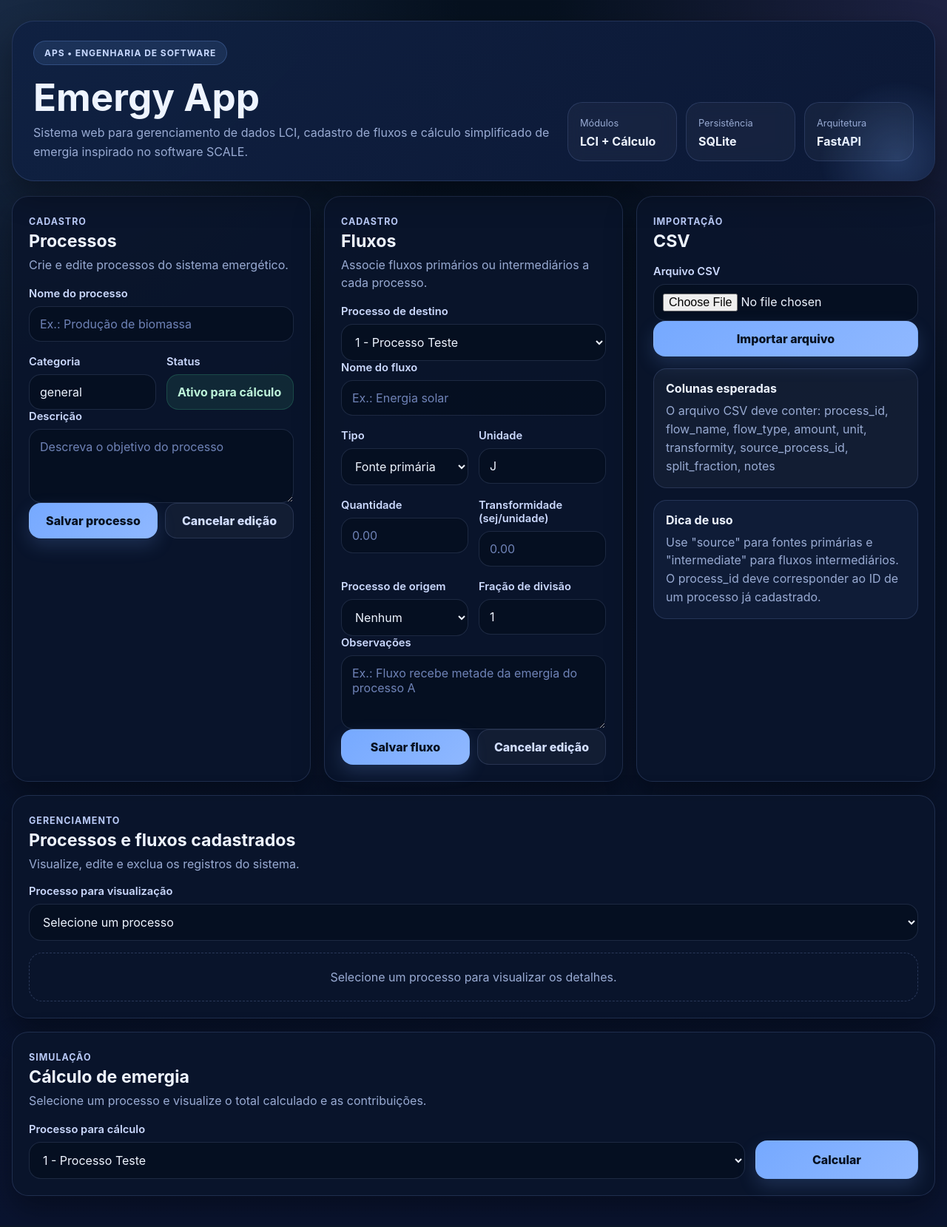
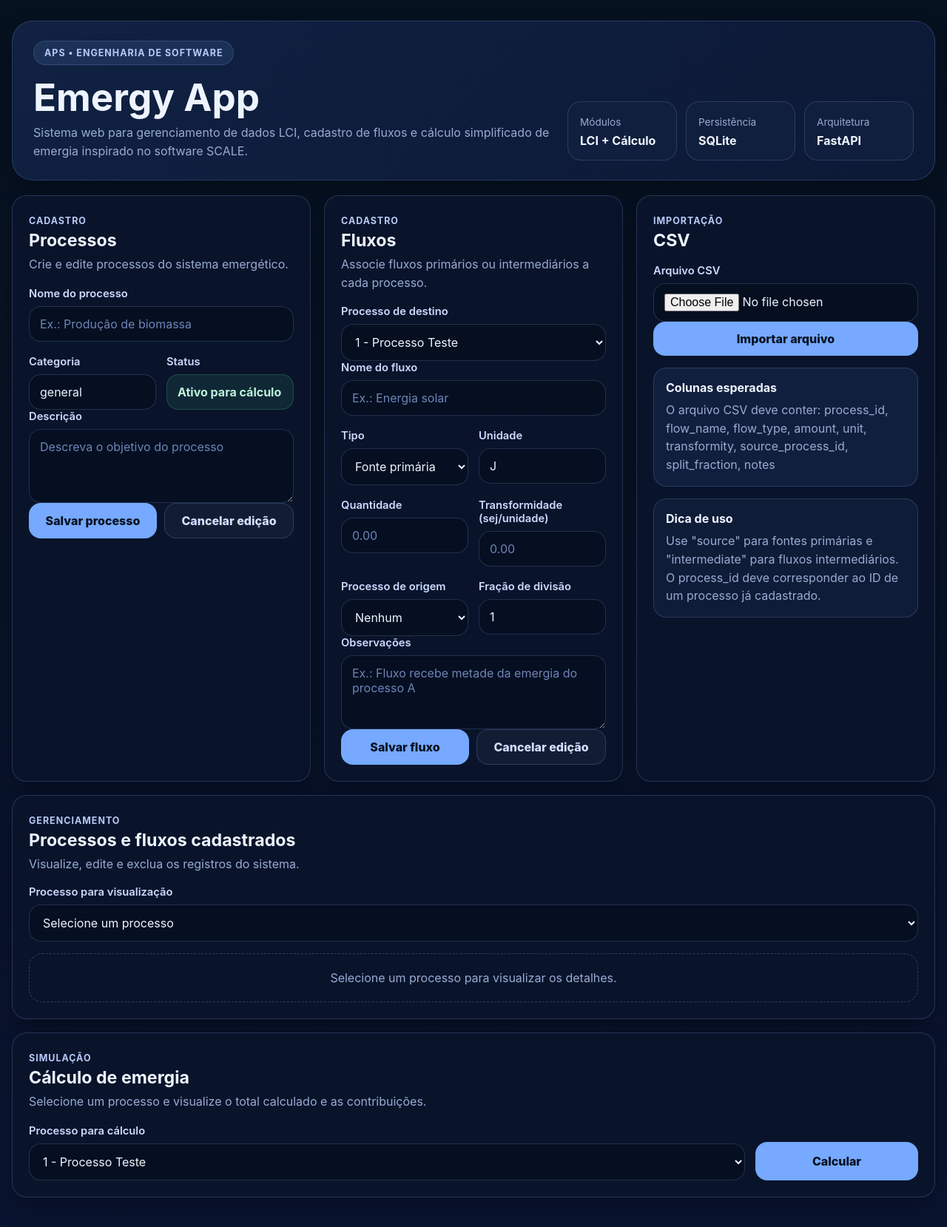
Before and after one commit to ArthurR06/emergy_calc, a FastAPI app: page / in a window 1280 px wide. Shown: the whole page at 74% size. Before the commit the page ends 1617 px from the top, so only its background shows below. Run offline with FastAPI, Linux system fonts and the light colour scheme; data comes from the database, SQL or seed files in the repository.

Commit message:
Update styles.css

```diff
--- a/app/static/styles.css
+++ b/app/static/styles.css
@@ -1,17 +1,14 @@
 :root {
   --bg: #071120;
-  --bg-soft: #0b1730;
-  --panel: rgba(10, 21, 44, 0.92);
-  --panel-2: rgba(13, 27, 56, 0.96);
+  --panel: #0b1730;
+  --panel-light: #101f3d;
   --text: #eef4ff;
   --muted: #99abd3;
-  --line: rgba(135, 163, 231, 0.18);
+  --line: rgba(135, 163, 231, 0.22);
   --accent: #76a9ff;
-  --accent-2: #9b7cff;
-  --success: #4fe0a1;
   --danger: #ff7b8f;
-  --shadow: 0 18px 40px rgba(0, 0, 0, 0.34);
-  --radius: 22px;
+  --radius: 20px;
+  --shadow: 0 14px 30px rgba(0, 0, 0, 0.28);
 }
 
 * {
@@ -25,11 +22,8 @@ html {
 body {
   margin: 0;
   color: var(--text);
-  font-family: Inter, ui-sans-serif, system-ui, -apple-system, BlinkMacSystemFont, "Segoe UI", sans-serif;
-  background:
-    radial-gradient(circle at top left, rgba(118, 169, 255, 0.16), transparent 30%),
-    radial-gradient(circle at top right, rgba(155, 124, 255, 0.16), transparent 26%),
-    linear-gradient(180deg, #06111f 0%, #0a1430 100%);
+  font-family: Inter, Arial, Helvetica, sans-serif;
+  background: linear-gradient(180deg, #06111f 0%, #0a1430 100%);
 }
 
 .app-shell {
@@ -38,25 +32,22 @@ body {
   padding: 28px 0 40px;
 }
 
+/* Cabeçalho */
 .hero {
-  position: relative;
-  overflow: hidden;
-  background: linear-gradient(135deg, rgba(16, 33, 66, 0.96), rgba(12, 25, 54, 0.98));
+  background: linear-gradient(135deg, #102142, #0c1936);
   border: 1px solid var(--line);
-  border-radius: 30px;
+  border-radius: 28px;
   padding: 26px 28px;
   box-shadow: var(--shadow);
 }
 
-.hero::after {
-  content: "";
-  position: absolute;
-  inset: auto -60px -80px auto;
-  width: 220px;
-  height: 220px;
-  border-radius: 999px;
-  background: radial-gradient(circle, rgba(118, 169, 255, 0.22), transparent 68%);
-  pointer-events: none;
+.hero-badge,
+.section-kicker {
+  color: #b8c9f6;
+  font-size: 0.78rem;
+  font-weight: 700;
+  letter-spacing: 0.08em;
+  text-transform: uppercase;
 }
 
 .hero-badge {
@@ -64,12 +55,7 @@ body {
   padding: 8px 14px;
   border-radius: 999px;
   background: rgba(118, 169, 255, 0.12);
-  color: #c8d9ff;
-  border: 1px solid rgba(118, 169, 255, 0.24);
-  font-size: 12px;
-  font-weight: 700;
-  letter-spacing: 0.08em;
-  text-transform: uppercase;
+  border: 1px solid var(--line);
 }
 
 .hero-content {
@@ -86,12 +72,18 @@ body {
   line-height: 1;
 }
 
-.hero p {
+.hero p,
+.section-heading p,
+.info-box p,
+.muted {
+  color: var(--muted);
+  line-height: 1.55;
+}
+
+.hero p,
+.section-heading p,
+.info-box p {
   margin: 0;
-  color: var(--muted);
-  font-size: 1rem;
-  max-width: 720px;
-  line-height: 1.6;
 }
 
 .hero-stats {
@@ -100,25 +92,34 @@ body {
   gap: 12px;
 }
 
+.stat-card,
+.metric-card,
+.info-box,
+.process-card,
+.flow-item,
+.contribution-item {
+  background: var(--panel-light);
+  border: 1px solid var(--line);
+  border-radius: 18px;
+}
+
 .stat-card {
   padding: 16px;
-  border-radius: 20px;
-  background: rgba(255, 255, 255, 0.04);
-  border: 1px solid var(--line);
-  backdrop-filter: blur(10px);
 }
 
-.stat-card strong {
+.stat-card strong,
+.metric-card strong {
   display: block;
   margin-top: 6px;
-  font-size: 1rem;
 }
 
-.stat-label {
+.stat-label,
+.metric-card span {
   color: var(--muted);
-  font-size: 0.8rem;
+  font-size: 0.85rem;
 }
 
+/* Layout */
 .layout {
   display: grid;
   grid-template-columns: repeat(12, 1fr);
@@ -127,41 +128,33 @@ body {
 }
 
 .panel {
-  background: var(--panel);
+  background: rgba(10, 21, 44, 0.92);
   border: 1px solid var(--line);
   border-radius: var(--radius);
   padding: 22px;
   box-shadow: var(--shadow);
 }
 
-.panel-form:nth-of-type(1) { grid-column: span 4; }
-.panel-form:nth-of-type(2) { grid-column: span 4; }
-.panel-side { grid-column: span 4; }
-.panel-wide { grid-column: 1 / -1; }
+.panel-form:nth-of-type(1),
+.panel-form:nth-of-type(2),
+.panel-side {
+  grid-column: span 4;
+}
+
+.panel-wide {
+  grid-column: 1 / -1;
+}
 
 .section-heading h2 {
   margin: 4px 0 6px;
   font-size: 1.45rem;
 }
 
-.section-heading p {
-  margin: 0;
-  color: var(--muted);
-  line-height: 1.5;
-}
-
-.section-kicker {
-  color: #b8c9f6;
-  font-size: 0.78rem;
-  font-weight: 700;
-  letter-spacing: 0.08em;
-  text-transform: uppercase;
-}
-
 .compact-heading h2 {
   margin-bottom: 0;
 }
 
+/* Formulários */
 .stack-form,
 .field-grid {
   margin-top: 18px;
@@ -193,7 +186,6 @@ textarea,
 select,
 button {
   width: 100%;
-  border: 1px solid transparent;
   border-radius: 16px;
   font: inherit;
 }
@@ -204,9 +196,8 @@ select {
   background: rgba(5, 14, 30, 0.72);
   color: var(--text);
   padding: 13px 14px;
-  border-color: rgba(137, 161, 222, 0.18);
+  border: 1px solid var(--line);
   outline: none;
-  transition: border-color 0.2s ease, box-shadow 0.2s ease, transform 0.15s ease;
 }
 
 input::placeholder,
@@ -227,30 +218,39 @@ textarea {
 }
 
 button {
+  border: none;
   padding: 13px 18px;
-  background: linear-gradient(135deg, var(--accent), #8fb8ff);
+  background: var(--accent);
   color: #071120;
   font-weight: 800;
   cursor: pointer;
-  transition: transform 0.18s ease, box-shadow 0.18s ease, opacity 0.18s ease;
-  box-shadow: 0 10px 24px rgba(118, 169, 255, 0.18);
 }
 
 button:hover {
-  transform: translateY(-1px);
-  box-shadow: 0 12px 28px rgba(118, 169, 255, 0.22);
+  opacity: 0.9;
 }
 
 button.secondary {
   background: rgba(255, 255, 255, 0.04);
   color: #d2defe;
-  border-color: rgba(137, 161, 222, 0.18);
-  box-shadow: none;
+  border: 1px solid var(--line);
 }
 
 button.danger {
-  background: linear-gradient(135deg, #ff788b, #ff94a3);
+  background: var(--danger);
   color: white;
+}
+
+.actions,
+.inline-actions {
+  display: flex;
+  gap: 10px;
+  flex-wrap: wrap;
+}
+
+.split-actions button,
+.inline-actions button {
+  flex: 1;
 }
 
 .pill {
@@ -260,47 +260,29 @@ button.danger {
   padding: 0 14px;
   border-radius: 16px;
   background: rgba(79, 224, 161, 0.1);
-  border: 1px solid rgba(79, 224, 161, 0.18);
+  border: 1px solid rgba(79, 224, 161, 0.2);
   color: #bdf4da;
   font-weight: 700;
 }
 
-.actions,
-.inline-actions {
-  display: flex;
-  gap: 10px;
-  flex-wrap: wrap;
-}
-
-.split-actions button {
-  flex: 1;
-}
-
-.file-field input[type="file"] {
-  padding: 12px;
-}
-
+/* Blocos informativos */
 .info-box {
   margin-top: 16px;
   padding: 16px;
-  border-radius: 18px;
-  background: rgba(255, 255, 255, 0.04);
-  border: 1px solid var(--line);
 }
 
-.info-box strong,
-.info-box p {
+.info-box strong {
   display: block;
-}
-
-.info-box p {
-  margin: 8px 0 0;
-  color: var(--muted);
-  line-height: 1.55;
+  margin-bottom: 8px;
 }
 
 .info-box.soft {
   background: rgba(118, 169, 255, 0.06);
+}
+
+/* Processos e fluxos */
+.manage-toolbar {
+  margin: 16px 0;
 }
 
 .process-grid {
@@ -437,43 +421,13 @@ button.danger {
 
 .metric-card {
   padding: 16px;
-  border-radius: 18px;
-  border: 1px solid var(--line);
-  background: rgba(255, 255, 255, 0.03);
 }
 
-.metric-card span {
-  color: var(--muted);
-  font-size: 0.85rem;
-}
-
-.metric-card strong {
-  display: block;
-  margin-top: 6px;
-  font-size: 1.25rem;
-}
-
-.contribution-list {
-  display: grid;
-  gap: 10px;
-}
-
-.contribution-item {
-  border: 1px solid var(--line);
-  border-radius: 18px;
-  padding: 14px;
-  background: rgba(255, 255, 255, 0.03);
-}
-
-.contribution-item strong {
-  display: block;
-  margin-bottom: 6px;
-}
-
+/* Estados e notificações */
 .empty-state {
   padding: 22px;
   text-align: center;
-  border: 1px dashed rgba(137, 161, 222, 0.26);
+  border: 1px dashed rgba(137, 161, 222, 0.3);
   border-radius: 18px;
   color: var(--muted);
 }
```
Also changed, not shown: other parts of app/static/styles.css (+47 -104 lines).
